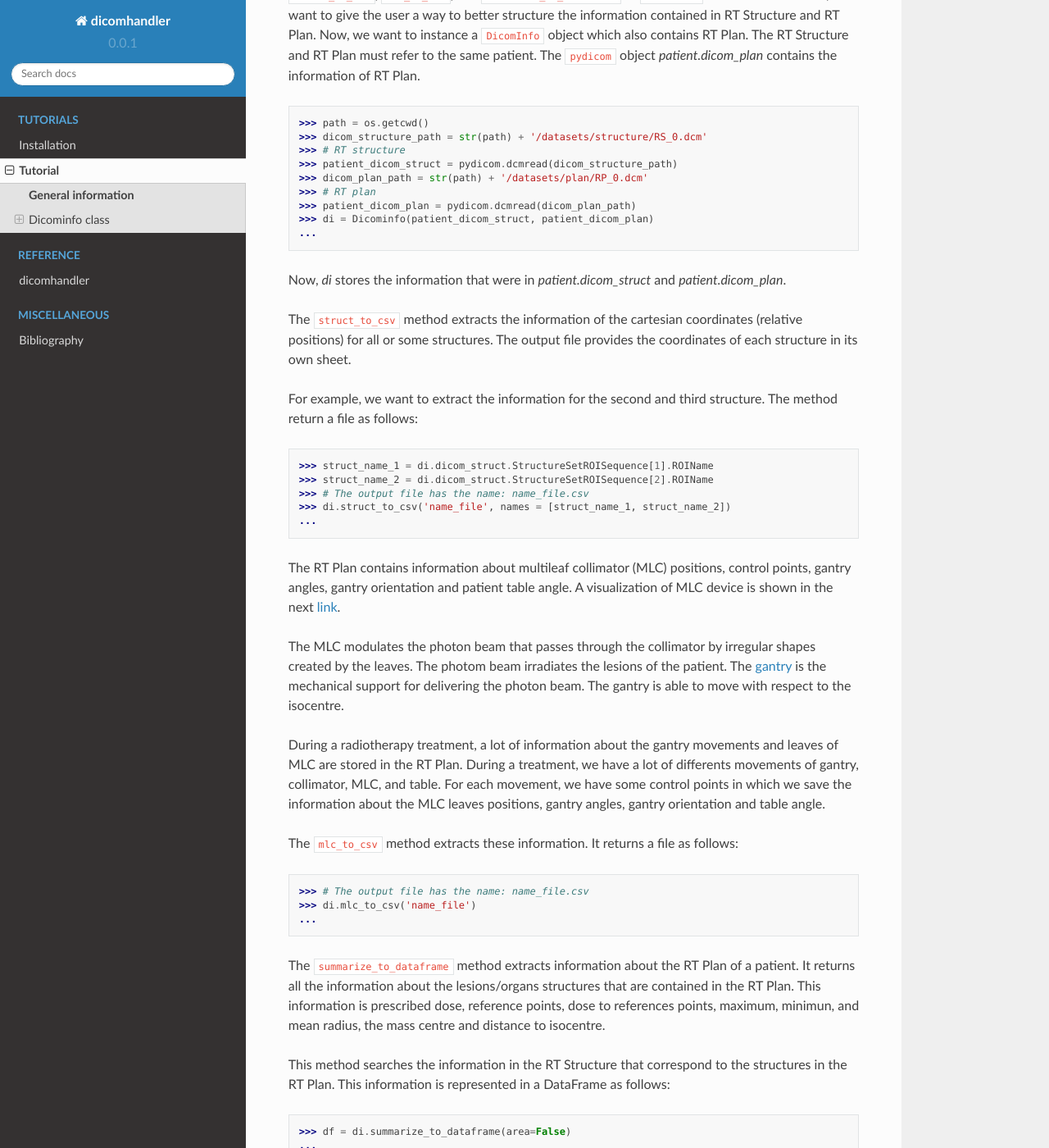
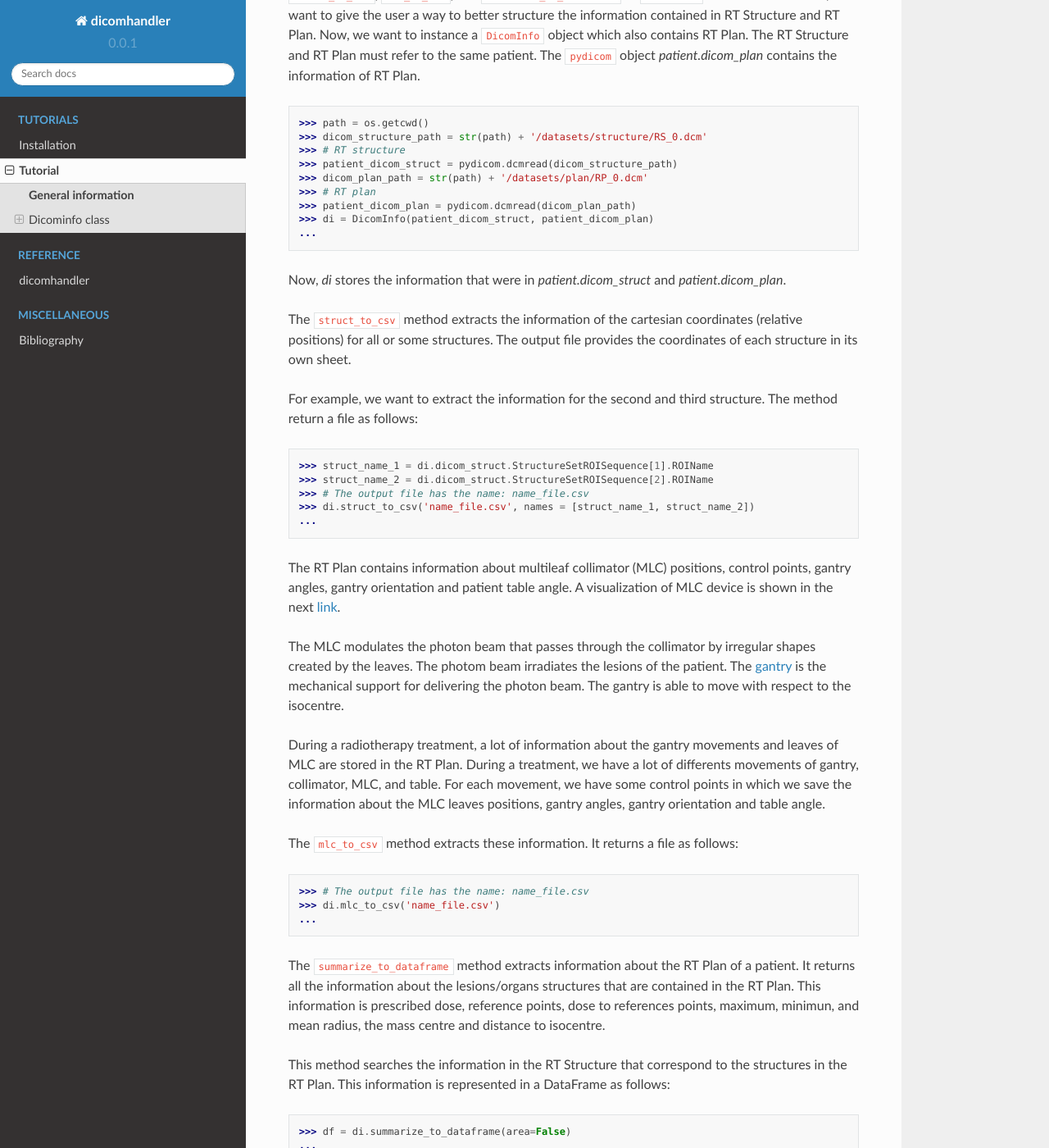
Before and after one commit to alxrojas/dicomhandler, a Sphinx documentation site: the page built from docs/source/tutorial/basic/tutorial.rst, in a window 1280 px wide and 1400 px high, scrolled down 4573 px. Shown: the whole window at 82% size. Built offline with Sphinx 7.4.7 and the Read the Docs theme 2.0.0, drawn with Linux system fonts in a browser that asks for light colours; the version number is read from the project's files by our own code; some of the changed text lies outside the part shown.

Commit message:
Tutorial.

```diff
--- a/docs/source/tutorial/basic/tutorial.rst
+++ b/docs/source/tutorial/basic/tutorial.rst
@@ -233,7 +233,7 @@ refer to the same patient. The ``pydicom`` object *patient.dicom_plan* contains
       >>> dicom_plan_path = str(path) + '/datasets/plan/RP_0.dcm'
       >>> # RT plan
       >>> patient_dicom_plan = pydicom.dcmread(dicom_plan_path)
-      >>> di = Dicominfo(patient_dicom_struct, patient_dicom_plan)
+      >>> di = DicomInfo(patient_dicom_struct, patient_dicom_plan)
       ...
 
 Now, *di* stores the information that were in *patient.dicom_struct* and *patient.dicom_plan*.
@@ -249,7 +249,7 @@ as follows:
       >>> struct_name_1 = di.dicom_struct.StructureSetROISequence[1].ROIName
       >>> struct_name_2 = di.dicom_struct.StructureSetROISequence[2].ROIName
       >>> # The output file has the name: name_file.csv
-      >>> di.struct_to_csv('name_file', names = [struct_name_1, struct_name_2])
+      >>> di.struct_to_csv('name_file.csv', names = [struct_name_1, struct_name_2])
       ...
 
 The RT Plan contains information about multileaf collimator (MLC) positions, control points, gantry angles,
@@ -273,7 +273,7 @@ The ``mlc_to_csv`` method extracts these information. It returns a file as follo
 .. code-block:: python
 
       >>> # The output file has the name: name_file.csv
-      >>> di.mlc_to_csv('name_file')
+      >>> di.mlc_to_csv('name_file.csv')
       ...
 
 The ``summarize_to_dataframe`` method extracts information about the RT Plan of a patient.
```
Also changed, not shown: other parts of docs/source/tutorial/basic/tutorial.rst (+2 -2 lines).
